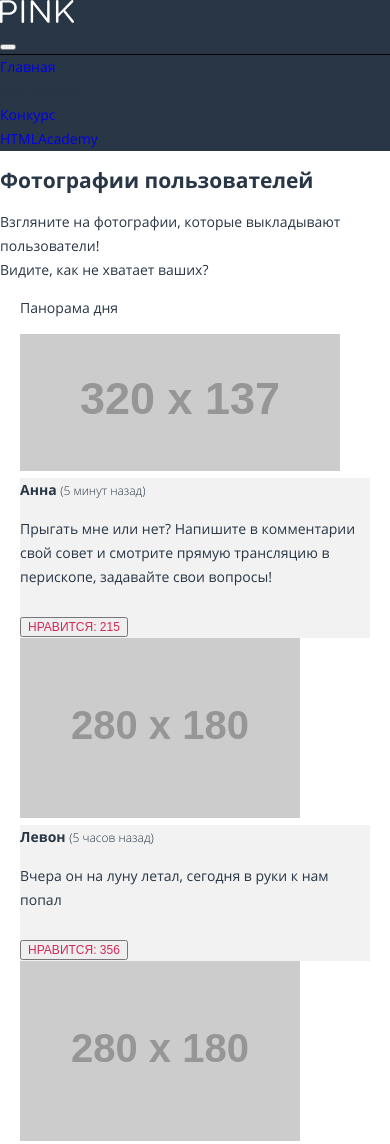
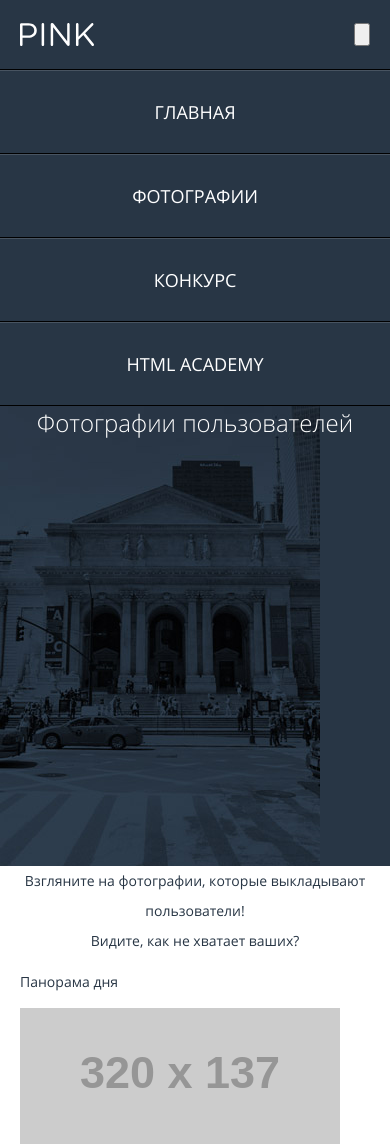
Before and after one commit to vkrassova/1496359-pink-20, a website: page source/photo.html in a window 390 px wide. Shown: the top 1144 px of the page. Drawn offline with nearby package versions, Linux system fonts and the light colour scheme; files that its build step writes are made by us from their sources; placeholder pictures from the web are drawn by us.

Commit message:
начинает адаптивные сетки в photo

```diff
--- a/source/photo.html
+++ b/source/photo.html
@@ -3,42 +3,42 @@
 <head>
   <meta charset="utf-8">
   <title>HTML Academy: Пинк</title>
-  <meta name="viewport" content="width=device-width, initial-scale=1.0">
+  <meta name="viewport" content="width=device-width, initial-scale=1">
   <link rel="stylesheet" href="css/style.css">
 </head>
 <body class="page__body">
-  <header class="page-header">
+  <header class="page-header page-header--open page-header--nojs">
+    <div class="page-header__wrapper">
     <a class="page-header__logo">
-      <img src="img/pink-mob-logo.svg" alt="Логотип" width="74" height="23">
+      <img src="img/logo-pink-white-mobile.svg" alt="Логотип" width="74" height="23">
     </a>
+    <button class="page-header__toggle" type="button" title="открыть/закрыть меню">
+      <span class="visually-hidden">Открыть/закрыть меню</span>
+    </button>
+    </div>
     <nav class="main-nav">
-      <button class="main-nav__toggle" type="button" title="открыть/закрыть меню">
-        <span class="visually-hidden">Открыть меню</span>
-      </button>
-      <div class="main-nav__wrapper">
-        <ul class="main-nav__list site-list">
-          <li class="site-list__item">
+        <ul class="main-nav__list">
+          <li class="main-nav__item">
             <a href="index.html">
               Главная
             </a>
           </li>
-          <li class="site-list__item">
-            <a>
+          <li class="main-nav__item">
+            <a href="photo.html">
               Фотографии
             </a>
           </li>
-          <li class="site-list__item">
-            <a href="form.html">
+          <li class="main-nav__item">
+            <a>
               Конкурс
             </a>
           </li>
-          <li class="site-list__item">
+          <li class="main-nav__item">
             <a href="#">
-              HTMLAcademy
+              HTML Academy
             </a>
           </li>
         </ul>
-      </div>
     </nav>
   </header>
   <main class="main-page">
@@ -53,13 +53,13 @@
     <section class="user-photos">
       <h2 class="visually-hidden">Лента фотографий пользователей</h2>
       <ul class="user-photos__list">
-        <li class="user-photos__item">
+        <li class="user-photos__item user-photos__item--panorama">
           <p class="user-photos__sticker">Панорама дня</p>
           <a href="#">
             <img class="user-photos__img" src="https://via.placeholder.com/320x137"
               alt="Панорама гор, сфотографирована с горнолыжного подъемника" width="320" height="137">
           </a>
-          <div class="user-photos__post post">
+          <div class="user-photos__post user-photos__post--panorama post">
             <p class="post__info">Анна
               <span class="post__time">(5 минут назад)</span>
             </p>
--- /dev/null
+++ b/source/sass/blocks/intro-photo.scss
@@ -0,0 +1,20 @@
+.intro-photo {
+  background-image: url("../img/bg-back-mobile@1x.jpg");
+  height: 460px;
+  background-repeat: no-repeat;
+  background-color: $main-dark;
+}
+
+.intro-photo__title {
+  margin: 0;
+  text-align: center;
+  font-size: 24px;
+  line-height: 33px;
+  font-weight: 300;
+  color: $white;
+
+  @media (min-width: $tablet) {
+    font-size: 50px;
+    line-height: 68px;
+  }
+}
--- /dev/null
+++ b/source/sass/blocks/intro-text.scss
@@ -0,0 +1,6 @@
+.intro-text__paragraph {
+  margin: 0;
+  text-align: center;
+  font-weight: normal;
+  line-height: 30px;
+}
--- a/source/sass/blocks/main-nav.scss
+++ b/source/sass/blocks/main-nav.scss
@@ -36,7 +36,7 @@
   border-bottom-style: solid;
   border-bottom-color: #000000;
 
-  @media (min-width: $desktop){
+  @media (min-width: $desktop) {
     padding: 0;
     border: none;
   }
--- a/source/sass/blocks/offers-list.scss
+++ b/source/sass/blocks/offers-list.scss
@@ -48,7 +48,7 @@
     text-align: left;
   }
 
-  @media (min-width: $desktop){
+  @media (min-width: $desktop) {
     margin: 0;
     font-size: 18px;
     line-height: 30px;
--- a/source/sass/blocks/page-header.scss
+++ b/source/sass/blocks/page-header.scss
@@ -12,7 +12,7 @@
 }
 
 .page-header__toggle {
-  @media (min-width:$desktop){
+  @media (min-width: $desktop) {
     display: none;
   }
 }
--- a/source/sass/blocks/post.scss
+++ b/source/sass/blocks/post.scss
@@ -25,4 +25,5 @@
   font-size: 12px;
   text-transform: uppercase;
   color: $pink;
+  border: none;
 }
--- a/source/sass/blocks/user-photo.scss
+++ b/source/sass/blocks/user-photo.scss
@@ -1,8 +1,61 @@
-.user-photos {
+.user-photos__list {
+  @include reset-list;
   padding-left: 20px;
   padding-right: 20px;
+
+  @media (min-width: $tablet) {
+    display: flex;
+    flex-wrap: wrap;
+    justify-content: space-between;
+  }
+
+  @media (min-width: $desktop) {
+    padding-left: 130px;
+    padding-right: 130px;
+  }
 }
 
-.user-photos__list {
-  @include reset-list;
+// .user-photos__item {
+//   @media (min-width: $tablet) {
+//   width: 300px;
+
+//   &--panorama {
+//     width: 660px;
+//   }
+//  }
+
+//  @media (min-width: $desktop) {
+//    &--panorama {
+//      width: 940px;
+//    }
+//  }
+// }
+
+.user-photos__img {
+  @media (min-width: $tablet) {
+    width: 300px;
+    height: 300px;
+  }
+
+  @media (min-width: $desktop) {
+    height: 400px;
+  }
 }
+
+.user-photos__post {
+  @media (min-width: $tablet) {
+    width: 300px;
+    height: 155px;
+
+    &--panorama {
+      width: 620px;
+      margin-bottom: 50px;
+    }
+  }
+
+  @media (min-width: $desktop) {
+    &--panorama {
+      width: 940px;
+    }
+  }
+}
--- a/source/sass/style.scss
+++ b/source/sass/style.scss
@@ -16,3 +16,5 @@
 @import "blocks/post.scss";
 @import "blocks/contest-intro.scss";
 @import "blocks/store-list.scss";
+@import "blocks/intro-photo.scss";
+@import "blocks/intro-text.scss";
```
Also changed, not shown: source/form.html (+14 -14 lines).
